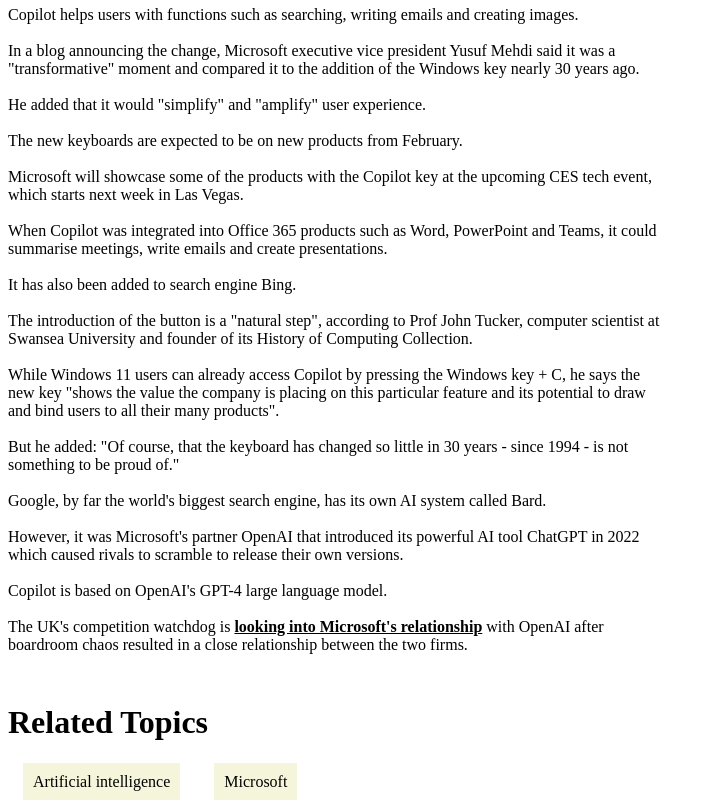
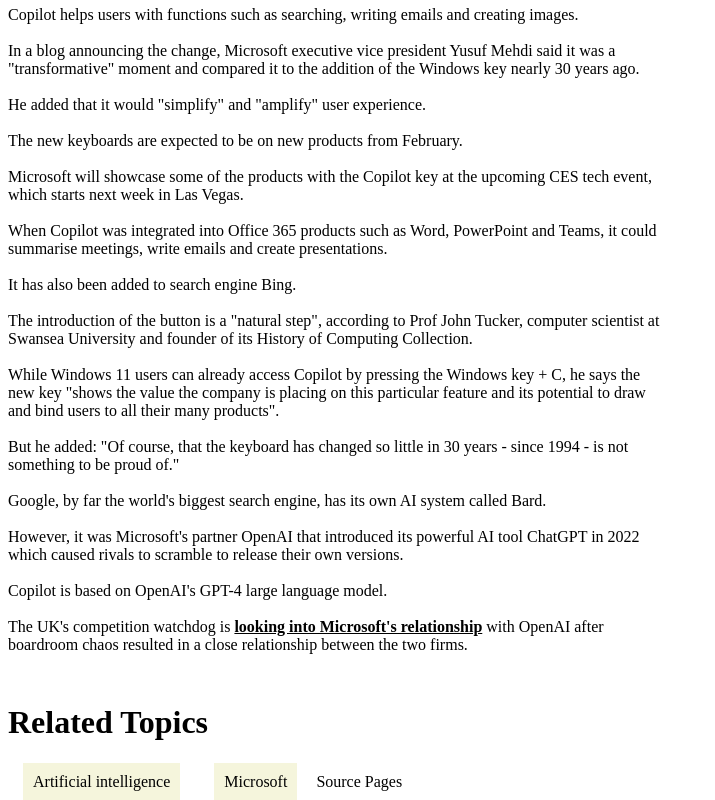
Before and after one commit to shanmengqi2/shanmengqi2.github.io, a plain HTML site: page index.html in a window 1280 px wide. Shown: the part 798-1598 px from the top of the page, without its empty margins (0-715 px from the left). Drawn offline with Linux system fonts and the light colour scheme.

Commit message:
Update index.html

```diff
--- a/index.html
+++ b/index.html
@@ -127,5 +127,7 @@
     <p style="font-weight: bold;font-size: xx-large">Related Topics</p>
     <a href="https://www.bbc.co.uk/news/topics/ce1qrvleleqt" class="rlink"><span class="related">Artificial intelligence</span></a>
     <a href="https://www.bbc.co.uk/news/topics/cvenzmgyg0lt" class="rlink"><span class="related">Microsoft</span></a>
+
+    <a href="https://www.bbc.co.uk/news/technology-67881373" class="rlink">Source Pages</a>
 </body>
 </html>
```
